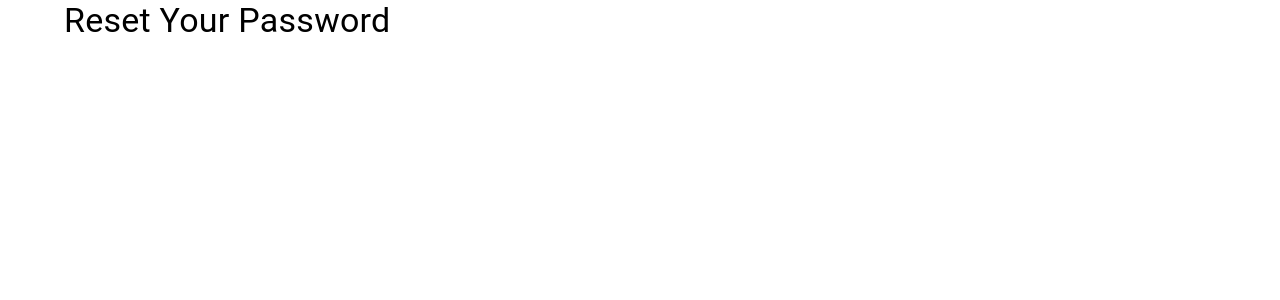
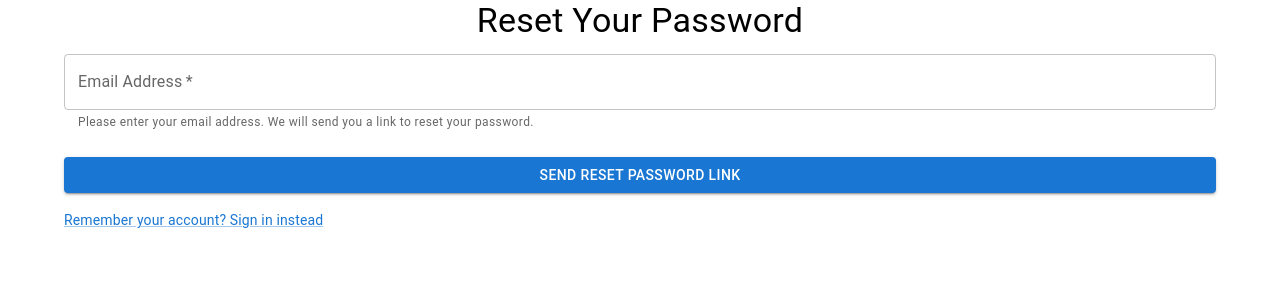
Before and after one commit to shunpingong/ParkWhere, a React (Create React App) app: page /forgot-password in a window 1280 px wide. Shown: the top 300 px of the page. Built offline with nearby package versions, Linux system fonts and the light colour scheme.

Commit message:
UI for forget password and fixed logic for register

```diff
--- a/package.json
+++ b/package.json
@@ -18,6 +18,7 @@
     "react-inlinesvg": "^4.1.1",
     "react-router-dom": "^6.22.0",
     "react-scripts": "^5.0.1",
+    "validator": "^13.11.0",
     "web-vitals": "^2.1.4"
   },
   "scripts": {
--- a/src/pages/forgotPassword.js
+++ b/src/pages/forgotPassword.js
@@ -1,13 +1,53 @@
 import React from 'react'
 import { Container, Box, Typography } from '@mui/material'
+import TextField from '@mui/material/TextField';
+import Grid from '@mui/material/Grid';
+import { useState } from 'react';
+import Button from '@mui/material/Button';
+import Link from '@mui/material/Link';
+import { useNavigate } from 'react-router-dom';
 
 const ForgotPassword = () => {
+  const [email, setEmail] = useState('');
+  const navigate = useNavigate();
+
   return (
     <Container>
       <Box>
-        <Typography variant="h4" component="h1" gutterBottom>
+        <Typography
+        variant="h4"
+        gutterBottom
+        sx = {{
+          display : 'flex',
+          flexDirection: 'column',
+          alignItems: 'center'
+        }}>
           Reset Your Password
         </Typography>
+          <Grid item xs={5}>
+            <TextField
+                required
+                fullWidth
+                id="email"
+                label="Email Address"
+                helperText ="Please enter your email address. We will send you a link to reset your password."
+                placeholder='test@example.com'
+                name="email"
+                autoComplete="email"
+                value={email}
+                onChange={(e) => setEmail(e.target.value)}
+            />
+            <Button
+              type = "submit"
+              fullWidth
+              variant='contained' //contained, outlined, text
+              sx = {{ mt: 3, mb: 2 }}
+              >Send reset password link
+              </Button>
+              <Link onClick={() => navigate('/')} variant="body2">
+                  Remember your account? Sign in instead
+              </Link>
+        </Grid>
       </Box>
     </Container>
   )
--- a/src/pages/homePage.js
+++ b/src/pages/homePage.js
@@ -11,6 +11,7 @@ export default function HomePage() {
 
     const handleLogout = () => {
         signOut(auth).then(() => {
+            localStorage.clear();
         // Sign-out successful.
             navigate("/"); // Redirect to login page
             console.log("Signed out successfully")
--- a/src/pages/loginPage.js
+++ b/src/pages/loginPage.js
@@ -1,10 +1,10 @@
+// Your existing code with UI improvements
+
 import * as React from 'react';
 import Avatar from '@mui/material/Avatar';
 import Button from '@mui/material/Button';
 import CssBaseline from '@mui/material/CssBaseline';
 import TextField from '@mui/material/TextField';
-import FormControlLabel from '@mui/material/FormControlLabel';
-import Checkbox from '@mui/material/Checkbox';
 import Link from '@mui/material/Link';
 import Paper from '@mui/material/Paper';
 import Box from '@mui/material/Box';
@@ -13,13 +13,15 @@ import LocalParkingIcon from '@mui/icons-material/LocalParking';
 import Typography from '@mui/material/Typography';
 import { createTheme, ThemeProvider } from '@mui/material/styles';
 import { useNavigate } from 'react-router-dom';
-import { GoogleAuthProvider, signInWithPopup, signOut } from 'firebase/auth';
+import { GoogleAuthProvider, signInWithPopup } from 'firebase/auth';
+import { useState } from 'react';
+import { signInWithEmailAndPassword } from 'firebase/auth';
 import { auth } from "../backend/firebase";
 import { GoogleButton } from 'react-google-button';
 
-function Copyright(props) {
+function Copyright() {
   return (
-    <Typography variant="body2" color="text.secondary" align="center" {...props}>
+    <Typography variant="body2" color="text.secondary" align="center">
       {'Copyright © ParkWhere '}
       {new Date().getFullYear()}
       {'.'}
@@ -27,17 +29,31 @@ function Copyright(props) {
   );
 }
 
-// TODO remove, this demo shouldn't need to reset the theme.
-
 const defaultTheme = createTheme();
 
-export default function LoginPage(name) {
-  const handleSubmit = async (event) => {
-    event.preventDefault();
-    const data = new FormData(event.currentTarget);
-    console.log({
-      email: data.get('email'),
-      password: data.get('password'),
+export default function LoginPage() {
+  const [email, setEmail] = useState('');
+  const [password, setPassword] = useState('');
+  const [errorMessage, setErrorMessage] = useState('');
+
+  const HandleSignIn = (e) => {
+    e.preventDefault();
+    signInWithEmailAndPassword(auth, email, password)
+      .then((userCredential) => {
+        console.log(userCredential);
+        navigate('/homePage');
+      })
+      .catch((err) => {
+        if (err.code === 'auth/user-not-found' || err.code === "auth/invalid-email") {
+            setErrorMessage('Invalid Email, no user found with the provided email.');
+        } else if (err.code === 'auth/wrong-password') {
+            setErrorMessage('Invalid Password, the password is incorrect.');
+        }else if (err.code === 'auth/missing-password') {
+            setErrorMessage('Please enter your password.');
+        }else {
+            setErrorMessage(err.message);
+        }
+        console.log(err);
     });
   };
 
@@ -72,7 +88,7 @@ export default function LoginPage(name) {
           sm={4}
           md={7}
           sx={{
-            backgroundImage: 'url(https://source.unsplash.com/random?wallpapers)',
+            backgroundImage: 'url(https://source.unsplash.com/random?parking)',
             backgroundRepeat: 'no-repeat',
             backgroundColor: (t) =>
               t.palette.mode === 'light' ? t.palette.grey[50] : t.palette.grey[900],
@@ -94,9 +110,9 @@ export default function LoginPage(name) {
               <LocalParkingIcon/>
             </Avatar>
             <Typography component="h1" variant="h5">
-              Sign in
+              Sign in to ParkWhere
             </Typography>
-            <Box component="form" noValidate onSubmit={handleSubmit} sx={{ mt: 1 }}>
+            <Box component="form" noValidate onSubmit={HandleSignIn} sx={{ mt: 1 }}>
               <TextField
                 margin="normal"
                 required
@@ -106,6 +122,8 @@ export default function LoginPage(name) {
                 name="email"
                 autoComplete="email"
                 autoFocus
+                value={email}
+                onChange={(e) => setEmail(e.target.value)}
               />
               <TextField
                 margin="normal"
@@ -116,39 +134,50 @@ export default function LoginPage(name) {
                 type="password"
                 id="password"
                 autoComplete="current-password"
+                value={password}
+                onChange={(e) => setPassword(e.target.value)}
               />
+
+              <Typography color="error">{errorMessage}</Typography>
+
               <Button
                 type="submit"
                 fullWidth
                 variant="contained"
-                sx={{ mt: 3, mb: 1 }}
+                sx={{ mt: 3, mb: 1, backgroundColor: 'primary.main', '&:hover': { backgroundColor: 'primary.dark' } }}
               >
                 Sign In
               </Button>
               <Box
                 sx={{
+                  pb: 2,
                   display: 'flex',
                   flexDirection: 'column',
                   alignItems: 'center',
                 }}
-                >
-                <text>or</text>
-                <GoogleButton label = 'Continue with Google' onClick = {signInWithGoogle} />
+              >
+                <Typography variant="subtitle1" gutterBottom>Or continue with</Typography>
+                <GoogleButton label="Google" onClick={signInWithGoogle} />
               </Box>
 
-              <Grid container>
+              <Grid container spacing={1}>
                 <Grid item xs>
-                  <Link href= "" onClick = {() => navigate("/forgot-password")} variant="body1">
+                  <Link variant="body2" onClick={() => navigate("/forgot-password")}>
                     Forgot password?
                   </Link>
                 </Grid>
                 <Grid item>
-                  <Link href="#" onClick= { () => navigate("/sign-up")} variant="body2">
+                  <Link variant="body2" onClick={() => navigate("/sign-up")}>
                     {"Don't have an account? Sign Up"}
                   </Link>
                 </Grid>
               </Grid>
-              <Copyright sx={{ mt: 5 }} />
+              <Box mt={5}>
+                <Typography variant="body2" color="text.secondary" align="center">
+                  ParkWhere helps you find parking spots hassle-free.
+                </Typography>
+              </Box>
+              <Copyright />
             </Box>
           </Box>
         </Grid>
--- a/src/pages/signUp.js
+++ b/src/pages/signUp.js
@@ -12,10 +12,9 @@ import Container from '@mui/material/Container';
 import { createTheme, ThemeProvider } from '@mui/material/styles';
 import { useState } from 'react';
 import { createUserWithEmailAndPassword } from 'firebase/auth';
-import { auth, db } from "../backend/firebase";
+import { auth } from "../backend/firebase";
 import { useNavigate } from 'react-router-dom';
-import { ref, update, get, onValue } from "firebase/database";
-import { writePlayerData } from "../backend/command";
+import validator from 'validator';
 
 function Copyright(props) {
     return (
@@ -27,21 +26,31 @@ function Copyright(props) {
     );
   }
 
-
 const defaultTheme = createTheme();
 
 export default function SignUp() {
     const [errorMessage, setErrorMessage] = useState("");
     const [email, setEmail] = useState('');
     const [password, setPassword] = useState('');
+    const [name, setName] = useState('');
+    const [tel, setTel] = useState('');
 
     const navigate = useNavigate();
 
     const handleSignUp = (e) => {
         e.preventDefault(); // prevent page from refreshing
+        // Additional validation for name and phone number
+        if (!name.trim()) {
+            setErrorMessage('Name should not be empty.');
+            return;
+        }
+        if (validator.isMobilePhone(tel, 'en-SG') === false) {
+            setErrorMessage('Invalid phone number.');
+            return;
+        }
         createUserWithEmailAndPassword(auth, email, password) // create user with email and password
             .then(() => { // if successful
-                navigate('/homePage'); // navigate to main menu page
+                    navigate('/homePage'); // navigate to main menu page
             })
             .catch((err) => { // if unsuccessful
                 switch (err.code) {
@@ -65,7 +74,7 @@ export default function SignUp() {
                         break;
                 }
             });
-    }
+        };
 
     return (
         <ThemeProvider theme={defaultTheme}>
@@ -87,12 +96,42 @@ export default function SignUp() {
                     </Typography>
                     <Box component="form" noValidate onSubmit={handleSignUp} sx={{ mt: 3 }}>
                         <Grid container spacing={2}>
+                        <Grid item xs={12}>
+                                <TextField
+                                    required
+                                    fullWidth
+                                    name="name"
+                                    label="Full name"
+                                    placeholder='Lim Bo Seng'
+                                    type="name"
+                                    id="name"
+                                    autoComplete = "name"
+                                    value = {name}
+                                    onChange = {(e) => setName(e.target.value)}
+                                />
+                            </Grid>
+                            <Grid item xs={12}>
+                                <TextField
+                                    required
+                                    fullWidth
+                                    name="tel"
+                                    label="Phone number"
+                                    placeholder='+65xxxxxxxx'
+                                    helperText = "Please enter your phone number in the format +65xxxxxxxx"
+                                    type="tel"
+                                    id="tel"
+                                    autoComplete= "tel"
+                                    value = {tel}
+                                    onChange = {(e) => setTel(e.target.value)}
+                                />
+                            </Grid>
                             <Grid item xs={12}>
                                 <TextField
                                     required
                                     fullWidth
                                     id="email"
                                     label="Email Address"
+                                    placeholder='test@example.com'
                                     name="email"
                                     autoComplete="email"
                                     value={email}
```
Also changed, not shown: 1 other file (tests, documents, lock files or other folders).
